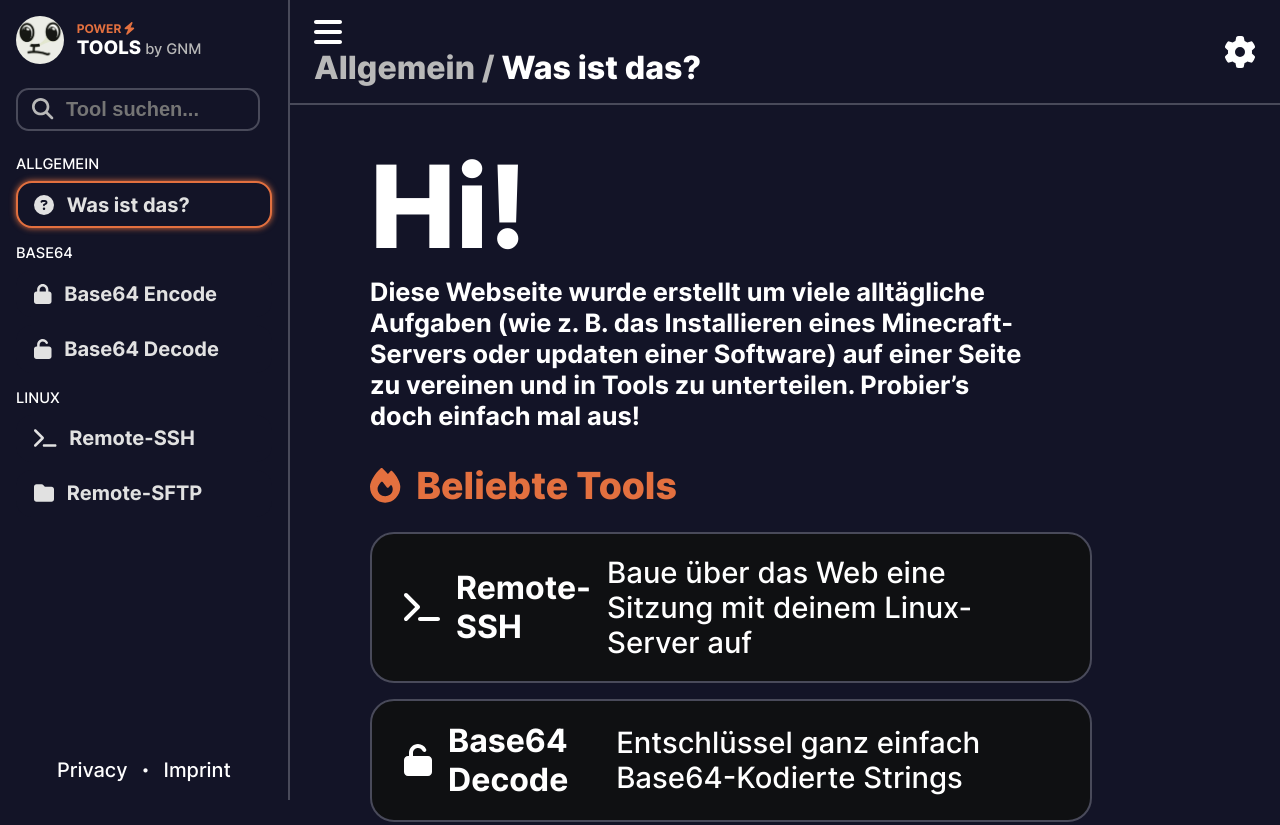
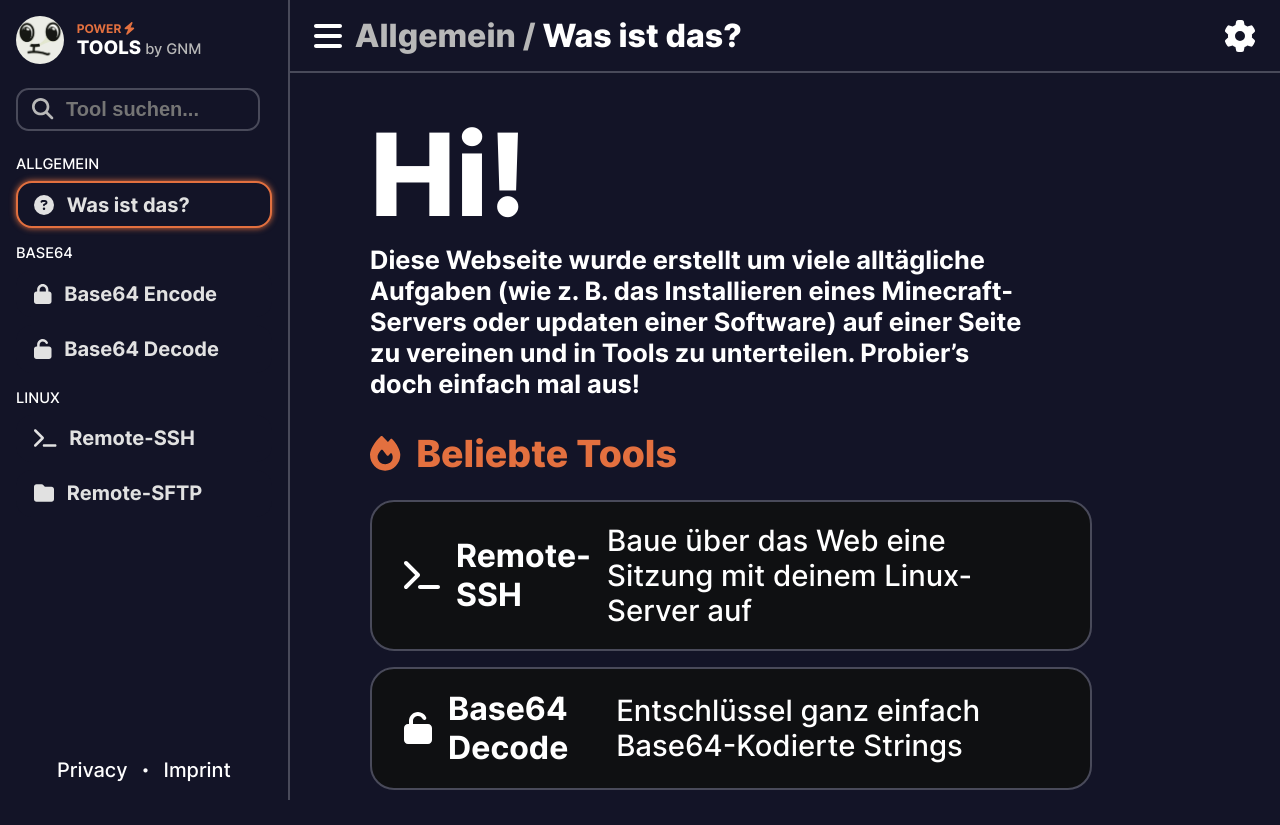
Before and after one commit to gnmyt/PowerTools, a React (Vite) app in the folder client/: page / in a window 1280 px wide. After the commit the page ends 800 px from the top, so only its background shows below. Built offline with nearby package versions, Linux system fonts and the light colour scheme.

Commit message:
Updated the Header styles.sass

```diff
--- a/client/src/common/components/Header/styles.sass
+++ b/client/src/common/components/Header/styles.sass
@@ -17,3 +17,8 @@
     font-size: 24pt
     color: $white
     cursor: pointer
+
+.header-left
+  display: flex
+  align-items: center
+  gap: 0.8rem
```
